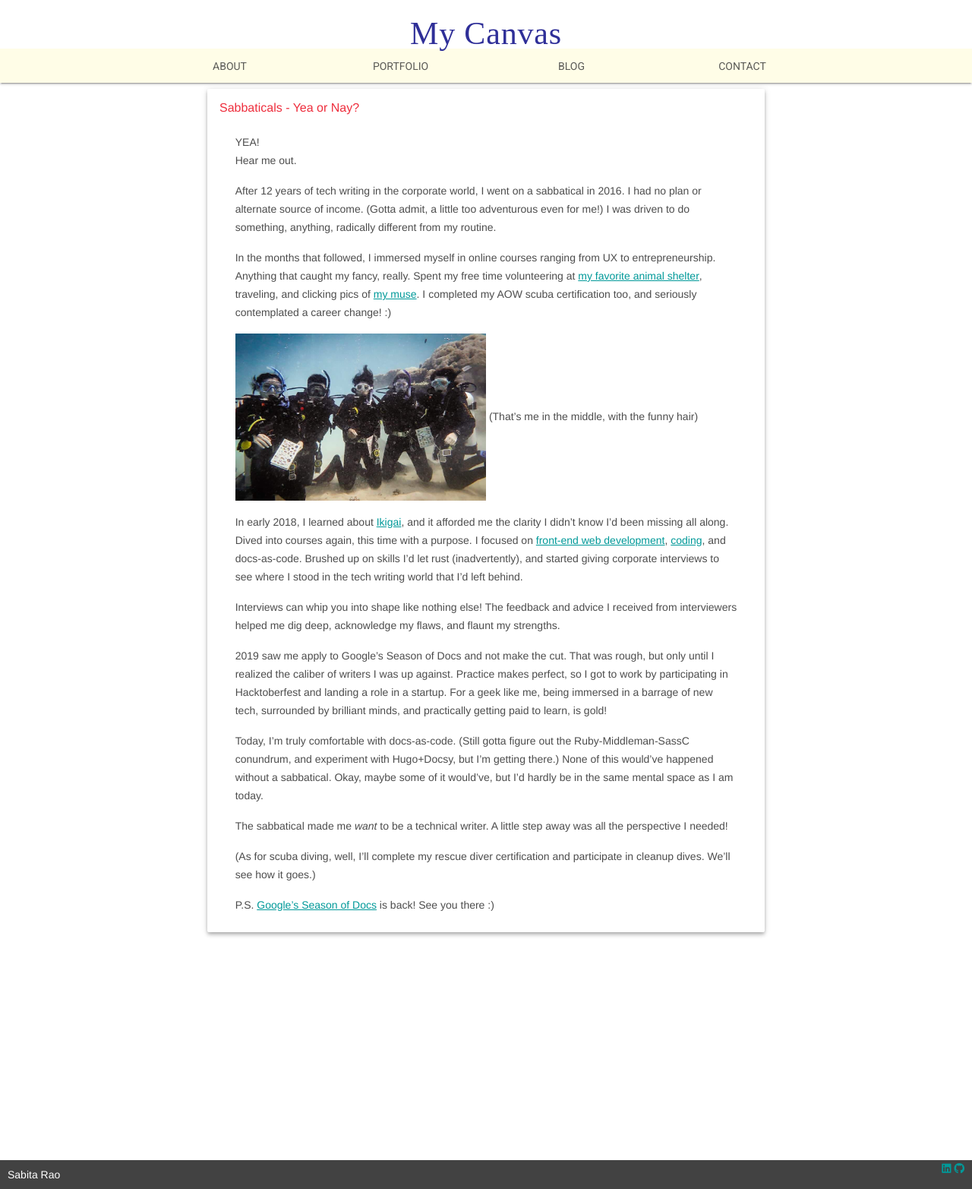
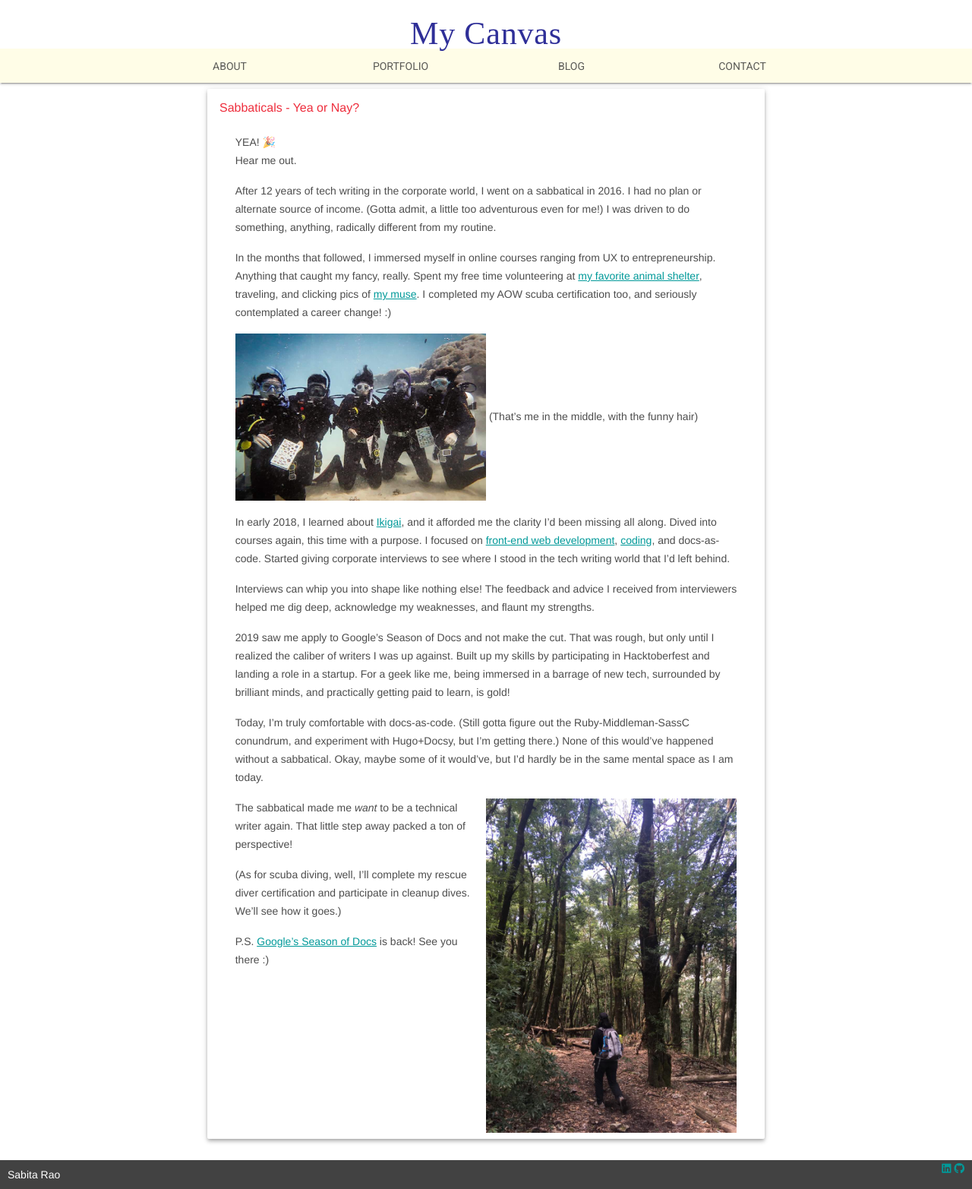
Before and after one commit to sabitarao/sabitarao.github.io, a Jekyll site: the page built from _posts/2020-05-01-sabbatical.md, in a window 1280 px wide. Shown: the whole page at 76% size. Built offline with Jekyll 4.4.1, drawn with Linux system fonts in a browser that asks for light colours; nearby versions of some CDN libraries; emoji names are drawn with the system emoji font; some web fonts are replaced.

Commit message:
updated blogs

```diff
--- a/_posts/2020-05-01-sabbatical.md
+++ b/_posts/2020-05-01-sabbatical.md
@@ -4,7 +4,7 @@ title: "Sabbaticals - Yea or Nay?"
 show: true
 comments: true
 ---
-YEA!
+YEA! :tada:
 Hear me out.
 
 After 12 years of tech writing in the corporate world, I went on a sabbatical in 2016. I had no plan or alternate source of income. (Gotta admit, a little too adventurous even for me!) I was driven to do something, anything, radically different from my routine.
@@ -13,15 +13,15 @@ In the months that followed, I immersed myself in online courses ranging from UX
 
 <img src="/assets/scuba.jpeg" width="50%" align ="middle"> (That's me in the middle, with the funny hair)
 
-In early 2018, I learned about <a href ="https://sabitarao.github.io/2020/04/12/ikigai.html" target ="_blank">Ikigai</a>, and it afforded me the clarity I didn't know I'd been missing all along. Dived into courses again, this time with a purpose. I focused on <a href="https://www.freecodecamp.org/sabitarao" target="_blank">front-end web development</a>, <a href="https://gist.github.com/sabitarao" target="/_blank">coding</a>, and docs-as-code. Brushed up on skills I'd let rust (inadvertently), and started giving corporate interviews to see where I stood in the tech writing world that I'd left behind.
+In early 2018, I learned about <a href ="https://sabitarao.github.io/2020/04/12/ikigai.html" target ="_blank">Ikigai</a>, and it afforded me the clarity I'd been missing all along. Dived into courses again, this time with a purpose. I focused on <a href="https://www.freecodecamp.org/sabitarao" target="_blank">front-end web development</a>, <a href="https://gist.github.com/sabitarao" target="/_blank">coding</a>, and docs-as-code. Started giving corporate interviews to see where I stood in the tech writing world that I'd left behind.
 
-Interviews can whip you into shape like nothing else! The feedback and advice I received from interviewers helped me dig deep, acknowledge my flaws, and flaunt my strengths.
+Interviews can whip you into shape like nothing else! The feedback and advice I received from interviewers helped me dig deep, acknowledge my weaknesses, and flaunt my strengths.
 
-2019 saw me apply to Google's Season of Docs and not make the cut. That was rough, but only until I realized the caliber of writers I was up against. Practice makes perfect, so I got to work by participating in Hacktoberfest and landing a role in a startup. For a geek like me, being immersed in a barrage of new tech, surrounded by brilliant minds, and practically getting paid to learn, is gold!
+2019 saw me apply to Google's Season of Docs and not make the cut. That was rough, but only until I realized the caliber of writers I was up against. Built up my skills by participating in Hacktoberfest and landing a role in a startup. For a geek like me, being immersed in a barrage of new tech, surrounded by brilliant minds, and practically getting paid to learn, is gold!
 
 Today, I'm truly comfortable with docs-as-code. (Still gotta figure out the Ruby-Middleman-SassC conundrum, and experiment with Hugo+Docsy, but I'm getting there.) None of this would've happened without a sabbatical. Okay, maybe some of it would've, but I'd hardly be in the same mental space as I am today.
 
-The sabbatical made me *want* to be a technical writer. A little step away was all the perspective I needed!
+<img src="/assets/trek.jpeg" width="50%" align ="right"> The sabbatical made me *want* to be a technical writer again. That little step away packed a ton of perspective!
 
 (As for scuba diving, well, I'll complete my rescue diver certification and participate in cleanup dives. We'll see how it goes.)
 
```
Also changed, not shown: _posts/2020-04-12-ikigai.md (+1 -1 lines), assets/trek.jpeg (added).
